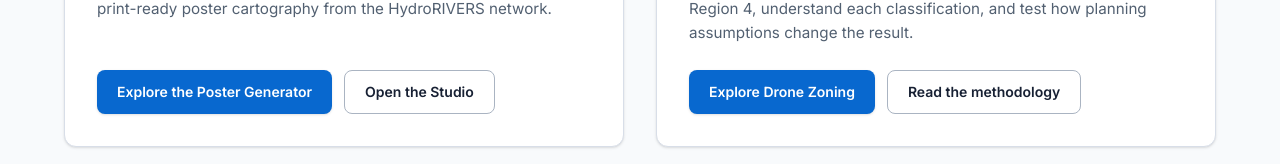
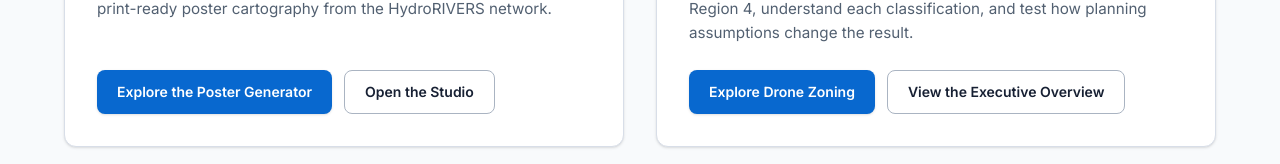
Before and after one commit to slyberia/hydrographic-poster-generator, a Next.js app in the folder frontend/: page / in a window 1280 px wide. Shown: the part 883-1047 px from the top of the page. Built offline with nearby package versions, Linux system fonts and the light colour scheme.

Commit message:
Fix platform route discoverability and cross-links

```diff
--- a/frontend/src/app/page.tsx
+++ b/frontend/src/app/page.tsx
@@ -36,7 +36,7 @@ const PRODUCTS = [
       "Region 4 drone zoning output showing classified cells around Georgetown",
     imageClass: "object-cover object-center",
     primary: { href: "/drone", label: "Explore Drone Zoning" },
-    secondary: { href: "/drone/methodology", label: "Read the methodology" },
+    secondary: { href: "/executive-overview", label: "View the Executive Overview" },
     accent: "#0f766e",
   },
 ] as const;
```
